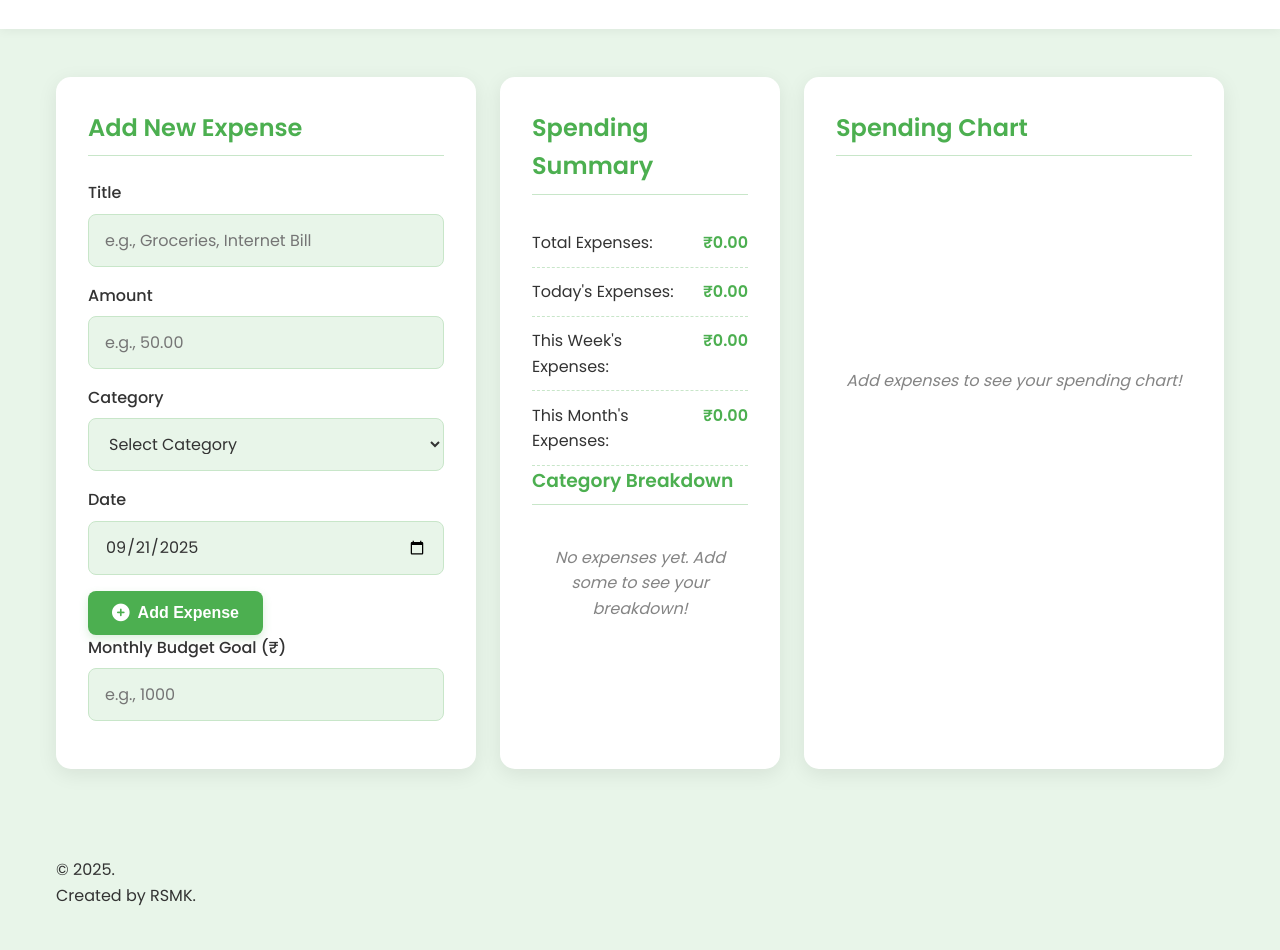
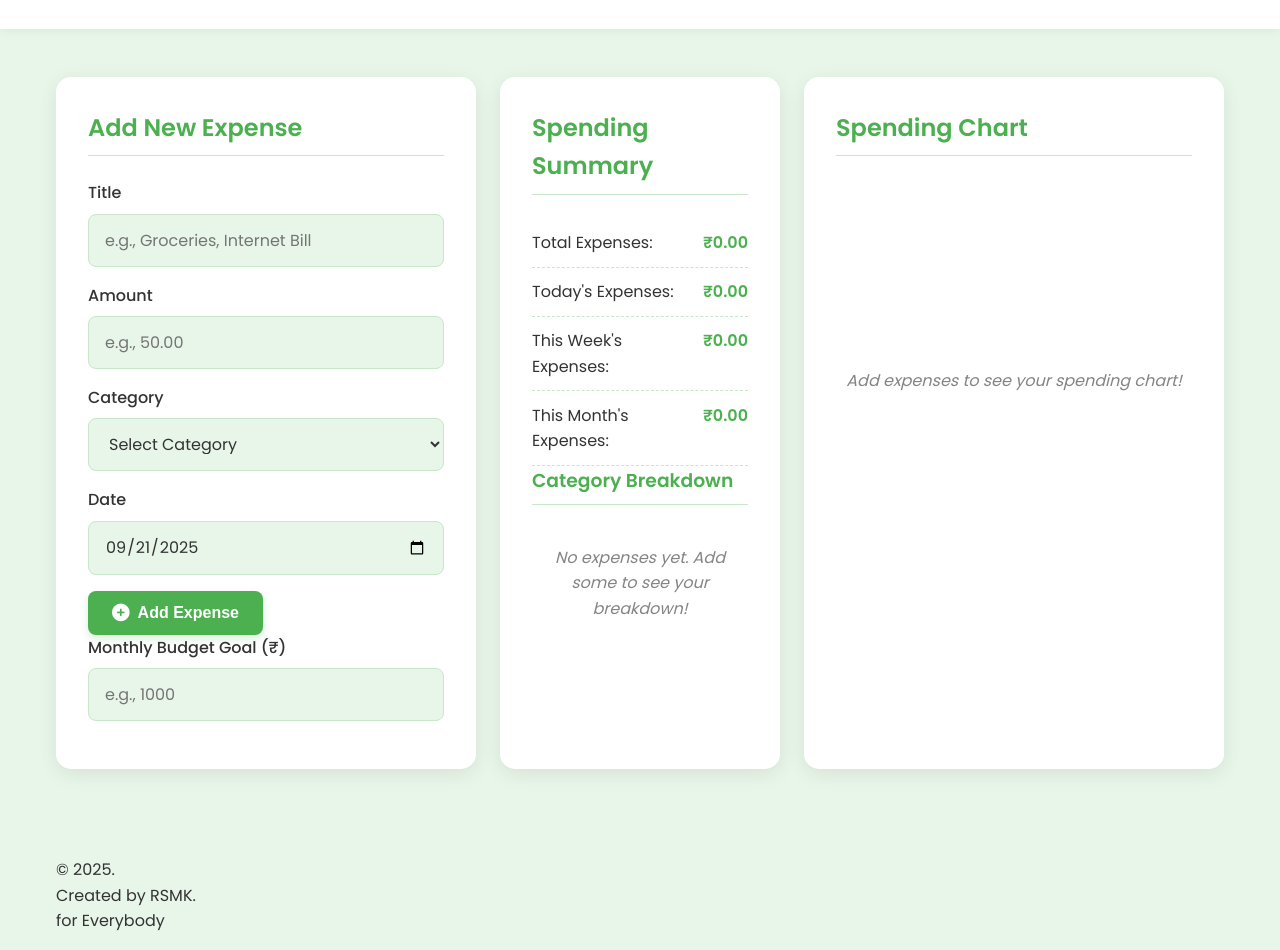
Before and after one commit to Rsmk27/BudgetBuddy, a plain HTML site: page index.html in a window 1280 px wide. Shown: the part 81-1031 px from the top of the page. Before the commit the page ends 1005 px from the top, so only its background shows below. Drawn offline with nearby package versions, Linux system fonts and the light colour scheme.

Commit message:
Update index.html

```diff
--- a/index.html
+++ b/index.html
@@ -803,6 +803,7 @@
         <div class="container">
             <p>&copy; 2025. </p>
             <p>Created by RSMK.</p>
+            <p>for Everybody</p>
         </div>
     </footer>
 
```
